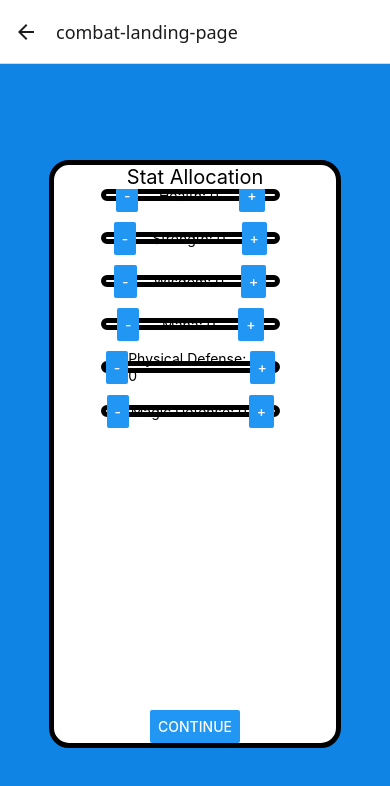
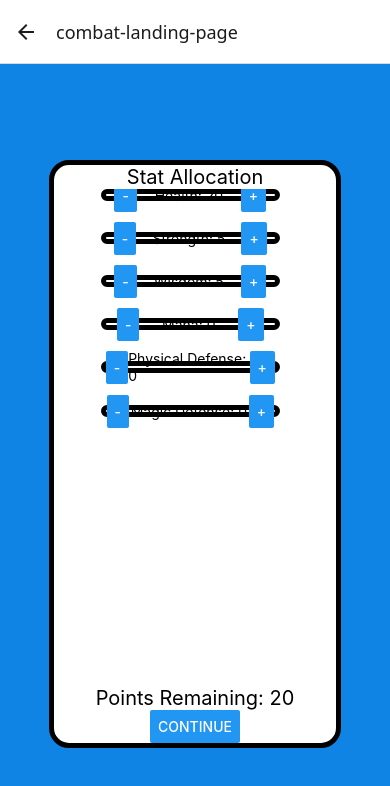
Before and after one commit to jtn9701/Mobile-Combat-Game, a React Native app in the folder mobile-combat-game/: screen /combat-landing-page in a window 390 px wide. Shown: the top 786 px of the page. Built offline with nearby package versions, Linux system fonts and the light colour scheme.

Commit message:
Create function to generate different button action in StatsModal - Add stat allocation functionality w/o value clamping

```diff
--- a/mobile-combat-game/components/StatsModal.js
+++ b/mobile-combat-game/components/StatsModal.js
@@ -2,13 +2,123 @@ import { Text, View, Button, FlatList } from 'react-native';
 import { globalStyles } from './style-sheets/global-styles';
 import { screenStyles } from './style-sheets/screen-styles';
 
-const StatsAllocationModal = ({data, setCurrentCombatScreen}) => {
+import entityConstants from "./../constants/entityConstants.json"
+
+const StatsAllocationModal = ({data, setCurrentCombatScreen, state, dispatch}) => {
     const renderModalItem = ({item}) => {
+        const statContainerRenderer = () =>{
+            switch(item.title){
+                case "Health":
+                    return (
+                        <>
+                            <Button title='-'
+                                onPress={() => {
+                                    dispatch( { statToChange: "healthStat", amount: -entityConstants.STAT_INCREMENT } );
+                                    dispatch( { statToChange: "pointsToAllocate", amount: entityConstants.STAT_INCREMENT } );
+                                }}
+                            />
+                            <Text>{item.title}: {state.healthStat}</Text>
+                            <Button title='+'
+                                onPress={() => {
+                                    dispatch( { statToChange: "healthStat", amount: entityConstants.STAT_INCREMENT } ) ;
+                                    dispatch( { statToChange: "pointsToAllocate", amount: -entityConstants.STAT_INCREMENT } );
+                                }}/>
+                        </>
+                    )
+                case "Strength":
+                    return (
+                        <>
+                            <Button title='-'
+                                onPress={() => {
+                                    dispatch( { statToChange: "strengthStat", amount: -entityConstants.STAT_INCREMENT } );
+                                    dispatch( { statToChange: "pointsToAllocate", amount: entityConstants.STAT_INCREMENT } );
+                                }}
+                            />
+                            <Text>{item.title}: {state.strengthStat}</Text>
+                            <Button title='+'
+                                onPress={() => {
+                                    dispatch( { statToChange: "strengthStat", amount: entityConstants.STAT_INCREMENT } ) ;
+                                    dispatch( { statToChange: "pointsToAllocate", amount: -entityConstants.STAT_INCREMENT } );
+                                }}/>
+                        </>
+                    )
+                case "Wisdom":
+                    return (
+                        <>
+                            <Button title='-'
+                                onPress={() => {
+                                    dispatch( { statToChange: "wisdomStat", amount: -entityConstants.STAT_INCREMENT } );
+                                    dispatch( { statToChange: "pointsToAllocate", amount: entityConstants.STAT_INCREMENT } );
+                                }}
+                            />
+                            <Text>{item.title}: {state.wisdomStat}</Text>
+                            <Button title='+'
+                                onPress={() => {
+                                    dispatch( { statToChange: "wisdomStat", amount: entityConstants.STAT_INCREMENT } ) ;
+                                    dispatch( { statToChange: "pointsToAllocate", amount: -entityConstants.STAT_INCREMENT } );
+                                }}/>
+                        </>
+                    )
+                case "Mana":
+                    return (
+                        <>
+                            <Button title='-'
+                                onPress={() => {
+                                    dispatch( { statToChange: "manaStat", amount: -entityConstants.STAT_INCREMENT } );
+                                    dispatch( { statToChange: "pointsToAllocate", amount: entityConstants.STAT_INCREMENT } );
+                                }}
+                            />
+                            <Text>{item.title}: {state.manaStat}</Text>
+                            <Button title='+'
+                                onPress={() => {
+                                    dispatch( { statToChange: "manaStat", amount: entityConstants.STAT_INCREMENT } ) ;
+                                    dispatch( { statToChange: "pointsToAllocate", amount: -entityConstants.STAT_INCREMENT } );
+                                }}/>
+                        </>
+                    )
+                case "Physical Defense":
+                    return (
+                        <>
+                            <Button title='-'
+                                onPress={() => {
+                                    dispatch( { statToChange: "defenseStat", amount: -entityConstants.STAT_INCREMENT } );
+                                    dispatch( { statToChange: "pointsToAllocate", amount: entityConstants.STAT_INCREMENT } );
+                                }}
+                            />
+                            <Text>{item.title}: {state.defenseStat}</Text>
+                            <Button title='+'
+                                onPress={() => {
+                                    dispatch( { statToChange: "defenseStat", amount: entityConstants.STAT_INCREMENT } ) ;
+                                    dispatch( { statToChange: "pointsToAllocate", amount: -entityConstants.STAT_INCREMENT } );
+                                }}/>
+                        </>
+                    )
+                case "Magic Defense":
+                    return (
+                        <>
+                            <Button title='-'
+                                onPress={() => {
+                                    dispatch( { statToChange: "magicDefenseStat", amount: -entityConstants.STAT_INCREMENT } );
+                                    dispatch( { statToChange: "pointsToAllocate", amount: entityConstants.STAT_INCREMENT } );
+                                }}
+                            />
+                            <Text>{item.title}: {state.magicDefenseStat}</Text>
+                            <Button title='+'
+                                onPress={() => {
+                                    dispatch( { statToChange: "magicDefenseStat", amount: entityConstants.STAT_INCREMENT } ) ;
+                                    dispatch( { statToChange: "pointsToAllocate", amount: -entityConstants.STAT_INCREMENT } );
+                                }}/>
+                        </>
+                    )
+                default: return(
+                    <></>
+                )
+            }
+        }
+
         return (
             <View style={[globalStyles.borderForTesting, screenStyles.statAllocationStyles.statBox]}>
-                <Button title='-'/>
-                <Text>{item.title}: 0</Text>
-                <Button title='+'/>
+                {statContainerRenderer()}
             </View>
         )
     }
@@ -20,6 +130,7 @@ const StatsAllocationModal = ({data, setCurrentCombatScreen}) => {
                     <Text style={screenStyles.statAllocationStyles.titleText}>Stat Allocation</Text>
                 </View>
                 <FlatList data={data} renderItem={renderModalItem}/>
+                <Text style={screenStyles.statAllocationStyles.titleText}>Points Remaining: {state.pointsToAllocate}</Text>
                 <Button title='Continue' onPress={() => {setCurrentCombatScreen(1)}}/>
             </View>
         </View>
--- /dev/null
+++ b/mobile-combat-game/constants/entityConstants.json
@@ -0,0 +1,13 @@
+{
+    "STAT_INCREMENT" : 1,
+    "MAX_ALLOCATE_POINTS": 20,
+    "DEFAULT_PLAYER_STATS": {
+        "healthStat": 20,
+        "strengthStat": 5,
+        "wisdomStat": 5,
+        "manaStat": 0,
+        "defenseStat": 0,
+        "magicDefenseStat": 0,
+        "pointsToAllocate": 20
+    }
+}
--- a/mobile-combat-game/screens/combat-landing-page.js
+++ b/mobile-combat-game/screens/combat-landing-page.js
@@ -1,16 +1,42 @@
-import { useState } from "react";
+import { useState, useReducer } from "react";
 
 import StatsAllocationScreen from "./stats-allocation-screen";
 import CombatArenaScreen from "./combat-arena";
-
-// TODO: this will house the state data for combat stuff
+import entityConstants from "./../constants/entityConstants.json"
 
 const CombatLandingPage = () => {
     let [currentCombatScreen, setCurrentCombatScreen] = useState(0);
+    const [state, dispatch] = useReducer(reducer, entityConstants.DEFAULT_PLAYER_STATS)
+
+    function reducer(state, action) {
+        // TODO: Make function to clamp values to not go past min value
+        function valueClamp(){
+
+        }
+
+        // TODO: Make this better
+        switch(action.statToChange){
+            case 'healthStat':
+                return {...state, healthStat: (state.healthStat + action.amount)}
+            case 'strengthStat':
+                return {...state, strengthStat: (state.strengthStat + action.amount)}
+            case 'wisdomStat':
+                return {...state, wisdomStat: (state.wisdomStat + action.amount)}
+            case 'manaStat':
+                return {...state, manaStat: (state.manaStat + action.amount)}
+            case 'defenseStat':
+                return {...state, defenseStat: (state.defenseStat + action.amount)}
+            case 'magicDefenseStat':
+                return {...state, magicDefenseStat: (state.magicDefenseStat + action.amount)}
+            case 'pointsToAllocate':
+                return {...state, pointsToAllocate: (state.pointsToAllocate + action.amount)}
+            default: return state
+        }
+    }
 
     if (currentCombatScreen === 0) {
         return (
-            <StatsAllocationScreen setCurrentCombatScreen={setCurrentCombatScreen}/>
+            <StatsAllocationScreen setCurrentCombatScreen={setCurrentCombatScreen} state={state} dispatch={dispatch}/>
         )
     } else {
         return (
--- a/mobile-combat-game/screens/stats-allocation-screen.js
+++ b/mobile-combat-game/screens/stats-allocation-screen.js
@@ -10,9 +10,9 @@ import constants from './../constants/flatListConstants.json';
     magicDefenseStat;
 */
 
-const statsAllocationScreen =  function StatsAllocationScreen({setCurrentCombatScreen}) {
+const statsAllocationScreen =  function StatsAllocationScreen({setCurrentCombatScreen, state, dispatch}) {
     return (
-        <StatsModal data={constants.STATS_MODAL_FLATLIST_DATA} setCurrentCombatScreen={setCurrentCombatScreen}/>
+        <StatsModal data={constants.STATS_MODAL_FLATLIST_DATA} setCurrentCombatScreen={setCurrentCombatScreen} state={state} dispatch={dispatch}/>
     );
 }
 
```
